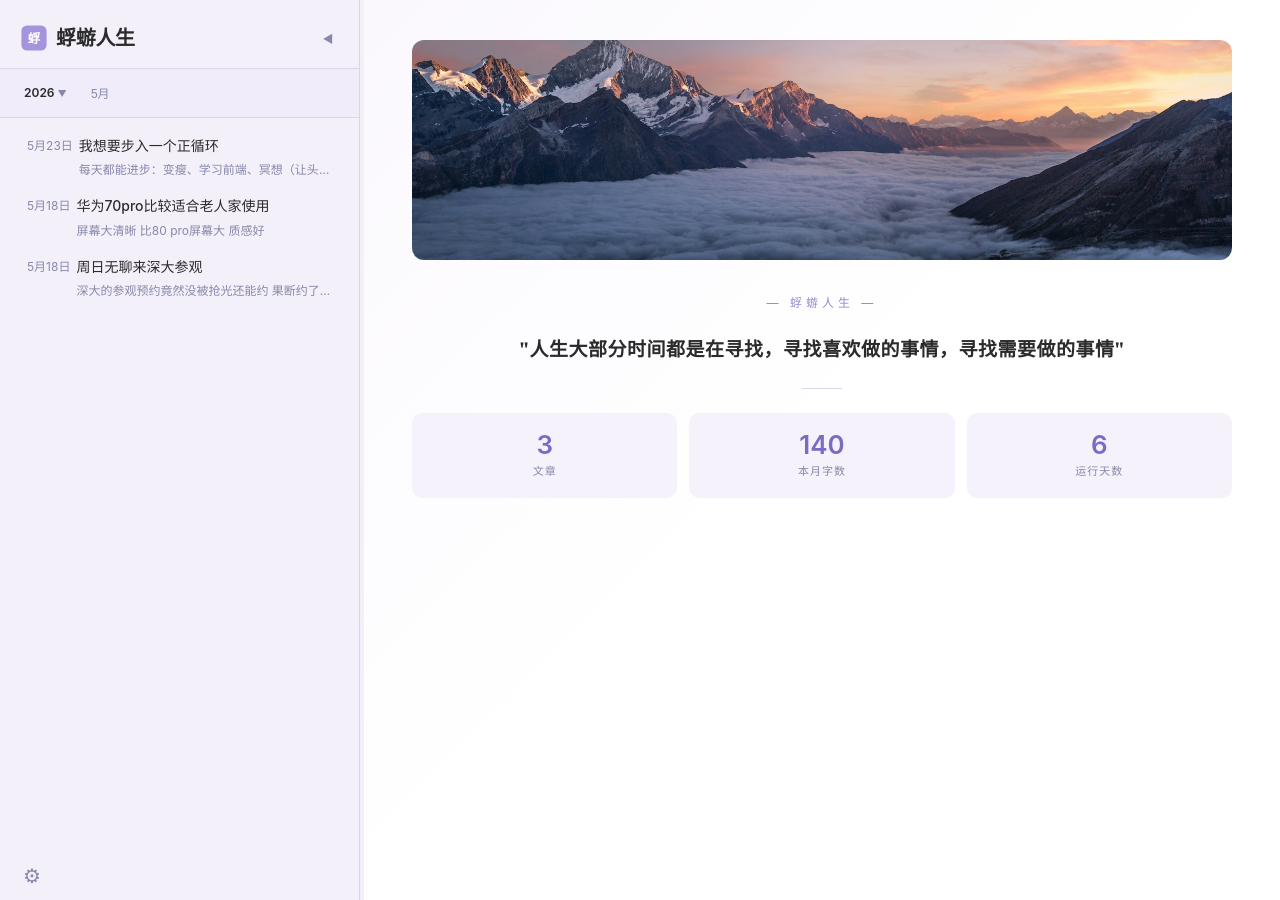
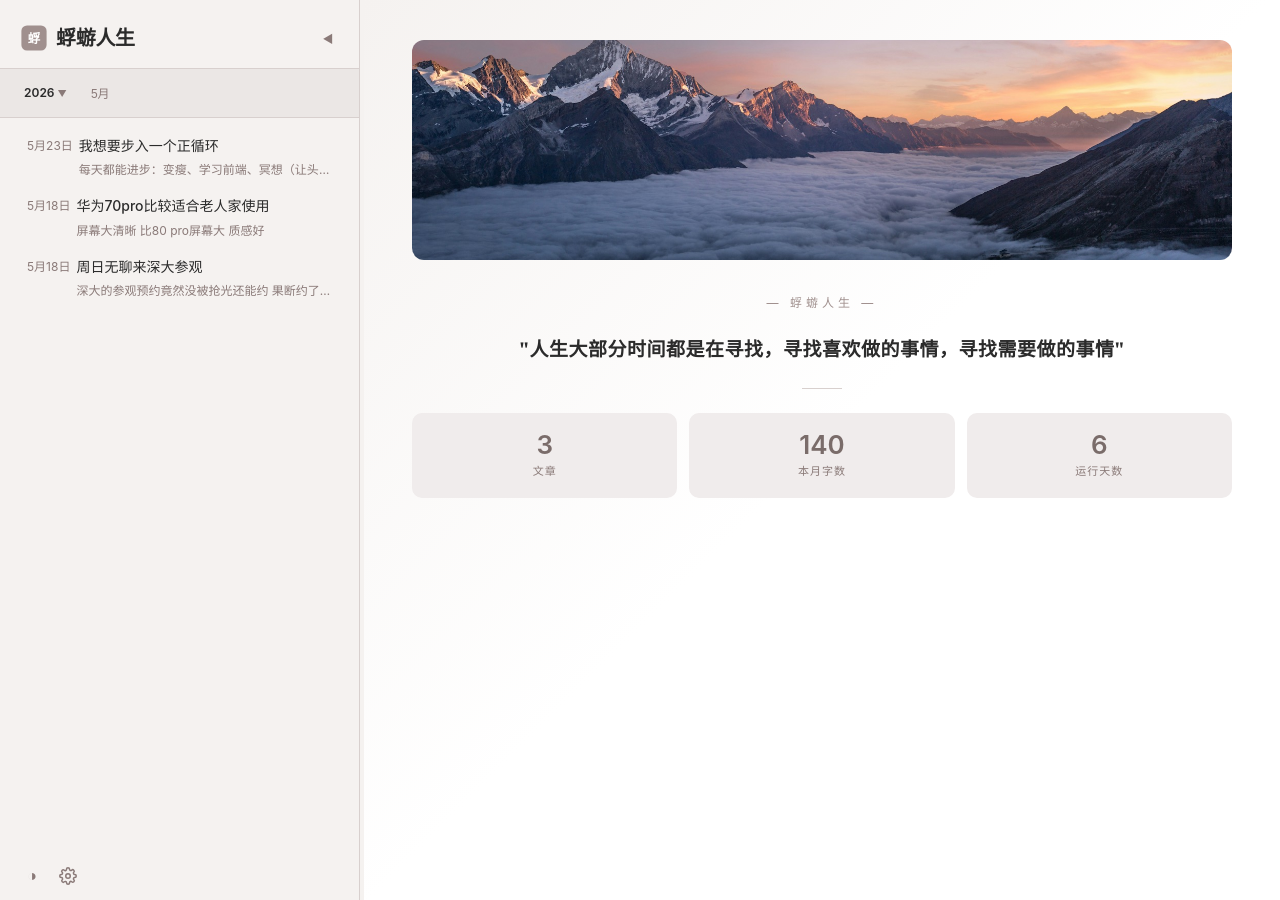
Before and after one commit to belber/belber.github.io, a Jekyll site: the page built from index.html, in a window 1280 px wide. Built offline with Jekyll 4.4.1, drawn with Linux system fonts in a browser that asks for light colours.

Commit message:
feat: add warm-gray theme, popover switcher for 3 themes
- Replace binary theme toggle with popover panel (purple/blue/warmgray)
- Set warm gray as default theme
- Persist selection in localStorage

Co-Authored-By: Claude Opus 4.7 <noreply@anthropic.com>

```diff
--- a/assets/css/main.scss
+++ b/assets/css/main.scss
@@ -2,14 +2,53 @@
 ---
 
 // === 配色 ===
-$primary:       #9b87d5;
-$light-bg:      #f6f2fc;
-$page-bg:       #f4f0fa;
-$accent:        #7c6bc4;
-$text:          #2b2b2b;
-$text-muted:    #8888aa;
-$border:        #dcd5e8;
-$card-hover:    #f0ecf8;
+// 默认（暖灰）
+:root, .theme-warmgray {
+  --primary:       #a0908e;
+  --light-bg:      #f0ecec;
+  --page-bg:       #f5f2f0;
+  --accent:        #7a6c6a;
+  --text:          #2b2b2b;
+  --text-muted:    #8a7a78;
+  --border:        #d8d0ce;
+  --card-hover:    #e8e4e2;
+  --month-nav-bg:  #ebe7e5;
+  --blockquote-clr: #737373;
+  --bg-pattern-clr: #d8d0ce;
+  --content-bg:    linear-gradient(135deg, #f5f2f0 0%, #fff 50%);
+}
+
+// 浅蓝
+.theme-blue {
+  --primary:       #7bb8d4;
+  --light-bg:      #f0f7fc;
+  --page-bg:       #f0f6fa;
+  --accent:        #5a9bb8;
+  --text:          #2b2b2b;
+  --text-muted:    #6a8aaa;
+  --border:        #d0dce8;
+  --card-hover:    #e8f2f8;
+  --month-nav-bg:  #ebf2f5;
+  --blockquote-clr: #737373;
+  --bg-pattern-clr: #d0dce8;
+  --content-bg:    linear-gradient(135deg, #f5fafd 0%, #fff 50%);
+}
+
+// 浅紫
+.theme-purple {
+  --primary:       #9b87d5;
+  --light-bg:      #f6f2fc;
+  --page-bg:       #f4f0fa;
+  --accent:        #7c6bc4;
+  --text:          #2b2b2b;
+  --text-muted:    #8888aa;
+  --border:        #dcd5e8;
+  --card-hover:    #f0ecf8;
+  --month-nav-bg:  #efeaf6;
+  --blockquote-clr: #737373;
+  --bg-pattern-clr: #dcd5e8;
+  --content-bg:    linear-gradient(135deg, #faf8fd 0%, #fff 50%);
+}
 
 // === 全局 ===
 *, *::before, *::after {
@@ -27,15 +66,15 @@ body {
                "Helvetica Neue", Arial, "Noto Sans SC", sans-serif;
   font-size: 15px;
   line-height: 1.8;
-  color: $text;
-  background: $page-bg;
-  background-image: radial-gradient(circle, #dcd5e8 0.5px, transparent 0.5px);
+  color: var(--text);
+  background: var(--page-bg);
+  background-image: radial-gradient(circle, var(--bg-pattern-clr) 0.5px, transparent 0.5px);
   background-size: 20px 20px;
   -webkit-font-smoothing: antialiased;
 }
 
 a {
-  color: $primary;
+  color: var(--primary);
   text-decoration: none;
   &:hover { text-decoration: underline; }
 }
@@ -51,23 +90,23 @@ a {
 #sidebar {
   width: 360px;
   min-width: 360px;
-  border-right: 1px solid $border;
+  border-right: 1px solid var(--border);
   display: flex;
   flex-direction: column;
-  background: $page-bg;
+  background: var(--page-bg);
   overflow: hidden;
   transition: width 0.2s ease, transform 0.25s ease;
 }
 
 .sidebar-header {
   padding: 20px 20px 12px;
-  border-bottom: 1px solid $border;
+  border-bottom: 1px solid var(--border);
 
   .site-title {
     font-size: 20px;
     font-weight: 600;
     letter-spacing: -0.3px;
-    a { color: $text; }
+    a { color: var(--text); }
   }
 }
 
@@ -88,7 +127,7 @@ a {
   border-radius: 6px;
   border: none;
   background: transparent;
-  color: $text-muted;
+  color: var(--text-muted);
   cursor: pointer;
   font-size: 11px;
   display: flex;
@@ -97,14 +136,80 @@ a {
   transition: background 0.15s;
 
   &:hover {
-    background: $light-bg;
-    color: $accent;
+    background: var(--light-bg);
+    color: var(--accent);
   }
 }
+
+// === 主题切换按钮 ===
+.theme-toggle {
+  display: inline-flex;
+  align-items: center;
+  justify-content: center;
+  width: 32px;
+  height: 32px;
+  color: var(--text-muted);
+  background: none;
+  border: none;
+  cursor: pointer;
+  font-size: 16px;
+  border-radius: 8px;
+  transition: background 0.15s, color 0.15s;
+  text-decoration: none;
+
+  &:hover {
+    background: var(--light-bg);
+    color: var(--accent);
+  }
+}
+
+// === 主题选择弹出面板 ===
+.theme-picker {
+  position: relative;
+}
+
+.theme-popover {
+  position: absolute;
+  bottom: calc(100% + 8px);
+  left: 0;
+  display: flex;
+  gap: 8px;
+  padding: 10px 14px;
+  background: #fff;
+  border: 1px solid var(--border);
+  border-radius: 10px;
+  box-shadow: 0 4px 16px rgba(0,0,0,0.1);
+  z-index: 60;
+}
+
+.theme-dot {
+  width: 24px;
+  height: 24px;
+  border-radius: 50%;
+  border: 2px solid transparent;
+  cursor: pointer;
+  padding: 0;
+  transition: border-color 0.15s, transform 0.15s;
+
+  &:hover {
+    transform: scale(1.15);
+  }
+
+  &.active {
+    border-color: var(--text-muted);
+  }
+}
+
+.theme-dot-purple  { background: #9b87d5; }
+.theme-dot-blue    { background: #7bb8d4; }
+.theme-dot-warmgray { background: #a0908e; }
 
 .sidebar-footer {
   margin-top: auto;
   padding: 8px 16px;
+  display: flex;
+  align-items: center;
+  gap: 4px;
 
   .admin-gear {
     display: inline-flex;
@@ -112,15 +217,15 @@ a {
     justify-content: center;
     width: 32px;
     height: 32px;
-    color: $text-muted;
+    color: var(--text-muted);
     text-decoration: none;
     font-size: 20px;
     border-radius: 8px;
     transition: background 0.15s, color 0.15s;
 
     &:hover {
-      background: $light-bg;
-      color: $accent;
+      background: var(--light-bg);
+      color: var(--accent);
     }
   }
 }
@@ -161,8 +266,8 @@ a {
   align-items: center;
   gap: 4px;
   padding: 10px 16px;
-  border-bottom: 1px solid $border;
-  background: darken($page-bg, 1%);
+  border-bottom: 1px solid var(--border);
+  background: var(--month-nav-bg);
   flex-wrap: nowrap;
   overflow-x: auto;
   white-space: nowrap;
@@ -171,22 +276,22 @@ a {
   position: relative;
 
   &::-webkit-scrollbar { height: 3px; }
-  &::-webkit-scrollbar-thumb { background: $border; border-radius: 2px; }
+  &::-webkit-scrollbar-thumb { background: var(--border); border-radius: 2px; }
 
   .year-selector {
     font-weight: 600;
-    color: $text;
+    color: var(--text);
     padding: 3px 8px;
     font-size: 12px;
     cursor: pointer;
     user-select: none;
     white-space: nowrap;
 
-    &:hover { color: $accent; }
+    &:hover { color: var(--accent); }
 
     .year-arrow {
       font-size: 9px;
-      color: $text-muted;
+      color: var(--text-muted);
     }
   }
 
@@ -195,7 +300,7 @@ a {
     top: 100%;
     left: 16px;
     background: #fff;
-    border: 1px solid $border;
+    border: 1px solid var(--border);
     border-radius: 8px;
     box-shadow: 0 4px 16px rgba(0,0,0,0.1);
     z-index: 50;
@@ -209,14 +314,14 @@ a {
     padding: 6px 12px;
     border: none;
     background: transparent;
-    color: $text;
+    color: var(--text);
     font-size: 13px;
     cursor: pointer;
     border-radius: 6px;
     text-align: left;
 
-    &:hover { background: $light-bg; }
-    &.active { background: $primary; color: #fff; }
+    &:hover { background: var(--light-bg); }
+    &.active { background: var(--primary); color: #fff; }
   }
 
   .month-btn {
@@ -224,15 +329,15 @@ a {
     border-radius: 12px;
     border: none;
     background: transparent;
-    color: $text-muted;
+    color: var(--text-muted);
     cursor: pointer;
     font-size: 12px;
     white-space: nowrap;
     flex-shrink: 0;
 
-    &:hover { background: $light-bg; color: $text; }
+    &:hover { background: var(--light-bg); color: var(--text); }
     &.active {
-      background: $primary;
+      background: var(--primary);
       color: #fff;
     }
   }
@@ -248,7 +353,7 @@ a {
     width: 4px;
   }
   &::-webkit-scrollbar-thumb {
-    background: $border;
+    background: var(--border);
     border-radius: 2px;
   }
 }
@@ -263,23 +368,23 @@ a {
   border-left: 3px solid transparent;
 
   &:hover {
-    background: $card-hover;
+    background: var(--card-hover);
   }
 
   &.active {
-    background: $light-bg;
-    border-left-color: $primary;
+    background: var(--light-bg);
+    border-left-color: var(--primary);
   }
 
   .post-item-title {
     font-weight: 500;
     font-size: 14px;
-    color: $text;
+    color: var(--text);
   }
 
   .post-item-excerpt {
     font-size: 12px;
-    color: $text-muted;
+    color: var(--text-muted);
     margin-top: 1px;
     overflow: hidden;
     text-overflow: ellipsis;
@@ -293,7 +398,7 @@ a {
 
   .post-item-date {
     font-size: 12px;
-    color: $text-muted;
+    color: var(--text-muted);
     white-space: nowrap;
     flex-shrink: 0;
     padding-top: 2px;
@@ -307,7 +412,7 @@ a {
 
 // === 月份分隔线 ===
 .month-separator {
-  border-top: 1px solid $border;
+  border-top: 1px solid var(--border);
   margin: 8px 16px;
 }
 
@@ -322,7 +427,7 @@ a {
   position: relative;
 
   &:hover, &.active {
-    background: $primary;
+    background: var(--primary);
   }
 
   // 手机端：默认隐藏，侧栏展开时显示在右侧边缘（加宽便于触摸）
@@ -350,13 +455,13 @@ a {
   flex: 1;
   overflow-y: auto;
   padding: 40px 48px;
-  background: linear-gradient(135deg, #faf8fd 0%, #fff 50%);
+  background: var(--content-bg);
 
   &::-webkit-scrollbar {
     width: 4px;
   }
   &::-webkit-scrollbar-thumb {
-    background: $border;
+    background: var(--border);
     border-radius: 2px;
   }
 }
@@ -383,7 +488,7 @@ a {
 
 .welcome-dash {
   font-size: 12px;
-  color: $primary;
+  color: var(--primary);
   letter-spacing: 4px;
   margin-bottom: 20px;
 }
@@ -391,7 +496,7 @@ a {
 .welcome-quote {
   font-size: 19px;
   line-height: 1.6;
-  color: $text;
+  color: var(--text);
   margin: 0;
   font-weight: 600;
   border: none;
@@ -403,7 +508,7 @@ a {
 .welcome-signature {
   margin-top: 14px;
   font-size: 13px;
-  color: $primary;
+  color: var(--primary);
   font-weight: 500;
 }
 
@@ -411,7 +516,7 @@ a {
   margin: 24px auto;
   width: 40px;
   height: 1px;
-  background: $border;
+  background: var(--border);
 }
 
 // === 统计卡片 ===
@@ -422,7 +527,7 @@ a {
 
 .stat-card {
   flex: 1;
-  background: $light-bg;
+  background: var(--light-bg);
   border-radius: 10px;
   padding: 16px 12px;
   text-align: center;
@@ -431,14 +536,14 @@ a {
     display: block;
     font-size: 26px;
     font-weight: 600;
-    color: $accent;
+    color: var(--accent);
     line-height: 1.2;
   }
 
   .stat-label {
     display: block;
     font-size: 11px;
-    color: $text-muted;
+    color: var(--text-muted);
     margin-top: 2px;
     letter-spacing: 1px;
   }
@@ -468,7 +573,7 @@ a {
   font-weight: 700;
   letter-spacing: -0.5px;
   line-height: 1.35;
-  color: $text;
+  color: var(--text);
   margin-bottom: 12px;
 }
 
@@ -477,13 +582,13 @@ a {
   align-items: center;
   gap: 8px;
   font-size: 12px;
-  color: $text-muted;
+  color: var(--text-muted);
   padding-bottom: 14px;
-  border-bottom: 1px solid $border;
+  border-bottom: 1px solid var(--border);
 }
 
 .post-article-eta {
-  color: $text-muted;
+  color: var(--text-muted);
 
   &:not(:empty)::before {
     content: '·';
@@ -493,40 +598,29 @@ a {
 
 .post-article-date {
   font-size: 12px;
-  color: $text-muted;
+  color: var(--text-muted);
 }
 
 .post-article-content {
   font-size: 15px;
   line-height: 1.8;
-  color: $text;
+  color: var(--text);
 
   p { margin-bottom: 1em; }
-
-  // 首字下沉
-  > p:first-child::first-letter {
-    font-size: 3.2em;
-    font-weight: 600;
-    color: $accent;
-    float: left;
-    line-height: 1;
-    margin-right: 8px;
-    margin-top: 3px;
-  }
 
   h2 { font-size: 22px; font-weight: 600; margin: 28px 0 12px; }
   h3 { font-size: 18px; font-weight: 600; margin: 24px 0 8px; }
 
   code {
     font-size: 13px;
-    background: $light-bg;
+    background: var(--light-bg);
     padding: 2px 6px;
     border-radius: 4px;
   }
 
   pre {
     background: #f8f8f8;
-    border: 1px solid $border;
+    border: 1px solid var(--border);
     border-radius: 8px;
     padding: 16px;
     overflow-x: auto;
@@ -539,21 +633,24 @@ a {
   }
 
   blockquote {
-    border-left: 3px solid $primary;
+    border-left: 3px solid var(--primary);
     padding-left: 16px;
-    color: lighten($text, 20%);
+    color: var(--blockquote-clr);
     font-style: normal;
     margin-bottom: 1em;
   }
 
   img {
-    max-width: 100%;
+    max-width: 360px;
+    max-height: 280px;
+    width: auto;
     height: auto;
+    object-fit: contain;
     border-radius: 8px;
     box-shadow: 0 2px 8px rgba(0,0,0,0.06);
     cursor: zoom-in;
     display: block;
-    margin: 1em auto;
+    margin: 1em 0;
   }
 }
 
@@ -564,7 +661,7 @@ a {
   gap: 16px;
   margin-top: 48px;
   padding-top: 24px;
-  border-top: 1px solid $border;
+  border-top: 1px solid var(--border);
 }
 
 .post-nav-link {
@@ -579,7 +676,7 @@ a {
   gap: 4px;
 
   &:hover {
-    background: $light-bg;
+    background: var(--light-bg);
   }
 }
 
@@ -593,13 +690,13 @@ a {
 
 .post-nav-dir {
   font-size: 12px;
-  color: $text-muted;
+  color: var(--text-muted);
 }
 
 .post-nav-title {
   font-size: 14px;
   font-weight: 500;
-  color: $text;
+  color: var(--text);
   overflow: hidden;
   text-overflow: ellipsis;
   white-space: nowrap;
@@ -627,10 +724,10 @@ a {
     width: 48px;
     min-width: 48px;
     z-index: 99;
-    border-right: 1px solid $border;
+    border-right: 1px solid var(--border);
     transition: width 0.2s ease;
     overflow: hidden;
-    background: $page-bg;
+    background: var(--page-bg);
     display: flex;
     flex-direction: column;
   }
--- a/assets/js/blog.js
+++ b/assets/js/blog.js
@@ -396,6 +396,52 @@
     if (e.key === 'Escape') closeLightbox();
   });
 
+  // === 主题切换 ===
+  function initThemeToggle() {
+    var btn = document.getElementById('theme-toggle');
+    var popover = document.getElementById('theme-popover');
+    if (!btn || !popover) return;
+
+    var themes = ['purple', 'blue', 'warmgray'];
+
+    function applyTheme(name) {
+      themes.forEach(function(t) { document.documentElement.classList.remove('theme-' + t); });
+      if (name !== 'warmgray') document.documentElement.classList.add('theme-' + name);
+      popover.querySelectorAll('.theme-dot').forEach(function(dot) {
+        dot.classList.toggle('active', dot.dataset.theme === name);
+      });
+      try { localStorage.setItem('theme', name); } catch(e) {}
+    }
+
+    function closePopover() { popover.style.display = 'none'; }
+
+    // 恢复保存的主题
+    var saved = 'warmgray';
+    try { saved = localStorage.getItem('theme') || 'warmgray'; } catch(e) {}
+    applyTheme(saved);
+
+    btn.addEventListener('click', function(e) {
+      e.stopPropagation();
+      popover.style.display = popover.style.display === 'none' ? 'flex' : 'none';
+    });
+
+    popover.querySelectorAll('.theme-dot').forEach(function(dot) {
+      dot.addEventListener('click', function(e) {
+        e.stopPropagation();
+        applyTheme(dot.dataset.theme);
+        closePopover();
+      });
+    });
+
+    document.addEventListener('click', function(e) {
+      if (!e.target.closest('.theme-picker')) closePopover();
+    });
+
+    document.addEventListener('keydown', function(e) {
+      if (e.key === 'Escape') closePopover();
+    });
+  }
+
   // === 初始化 ===
   function init() {
     // 添加遮罩层
@@ -412,6 +458,7 @@
     renderMonthNav(posts);
     renderPostList(posts);
     loadInitialPost();
+    initThemeToggle();
   }
 
   // 窗口 resize 时清理跨断点状态残留
--- a/index.html
+++ b/index.html
@@ -8,7 +8,7 @@ layout: default
     <div class="sidebar-header">
       <div class="sidebar-header-row">
         <svg class="sidebar-logo" width="28" height="28" viewBox="0 0 80 80">
-          <rect x="4" y="4" width="72" height="72" rx="16" fill="#a594dd"/>
+          <rect x="4" y="4" width="72" height="72" rx="16" fill="var(--primary)"/>
           <text x="40" y="54" text-anchor="middle" font-size="36" font-weight="600" fill="#fff" font-family="serif">蜉</text>
         </svg>
         <h1 class="site-title"><a href="/">{{ site.title }}</a></h1>
@@ -27,7 +27,20 @@ layout: default
     </div>
 
     <div class="sidebar-footer">
-      <a href="/admin/" class="admin-gear" aria-label="管理">⚙</a>
+      <div class="theme-picker">
+        <button id="theme-toggle" class="theme-toggle" aria-label="切换主题" title="切换主题">◑</button>
+        <div id="theme-popover" class="theme-popover" style="display:none">
+          <button class="theme-dot theme-dot-warmgray active" data-theme="warmgray" title="暖灰"></button>
+          <button class="theme-dot theme-dot-blue" data-theme="blue" title="浅蓝"></button>
+          <button class="theme-dot theme-dot-purple" data-theme="purple" title="浅紫"></button>
+        </div>
+      </div>
+      <a href="/admin/" class="admin-gear" aria-label="管理">
+        <svg width="18" height="18" viewBox="0 0 24 24" fill="none" stroke="currentColor" stroke-width="2" stroke-linecap="round" stroke-linejoin="round">
+          <circle cx="12" cy="12" r="3"/>
+          <path d="M19.4 15a1.65 1.65 0 0 0 .33 1.82l.06.06a2 2 0 0 1-2.83 2.83l-.06-.06a1.65 1.65 0 0 0-1.82-.33 1.65 1.65 0 0 0-1 1.51V21a2 2 0 0 1-4 0v-.09A1.65 1.65 0 0 0 9 19.4a1.65 1.65 0 0 0-1.82.33l-.06.06a2 2 0 0 1-2.83-2.83l.06-.06A1.65 1.65 0 0 0 4.68 15a1.65 1.65 0 0 0-1.51-1H3a2 2 0 0 1 0-4h.09A1.65 1.65 0 0 0 4.6 9a1.65 1.65 0 0 0-.33-1.82l-.06-.06a2 2 0 0 1 2.83-2.83l.06.06A1.65 1.65 0 0 0 9 4.68a1.65 1.65 0 0 0 1-1.51V3a2 2 0 0 1 4 0v.09a1.65 1.65 0 0 0 1 1.51 1.65 1.65 0 0 0 1.82-.33l.06-.06a2 2 0 0 1 2.83 2.83l-.06.06A1.65 1.65 0 0 0 19.4 9a1.65 1.65 0 0 0 1.51 1H21a2 2 0 0 1 0 4h-.09a1.65 1.65 0 0 0-1.51 1z"/>
+        </svg>
+      </a>
     </div>
   </aside>
 
```
Also changed, not shown: docs/superpowers/plans/2026-05-23-theme-color-expansion.md (added, +216 -0 lines), docs/superpowers/specs/2026-05-23-theme-color-expansion-design.md (added, +122 -0 lines).
